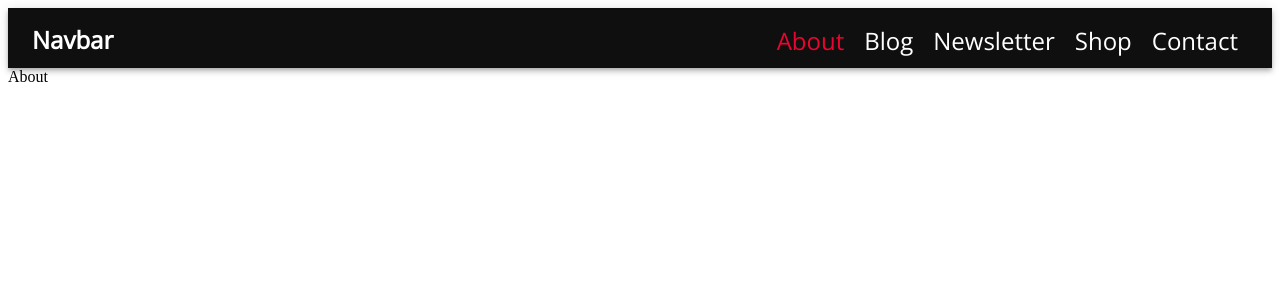
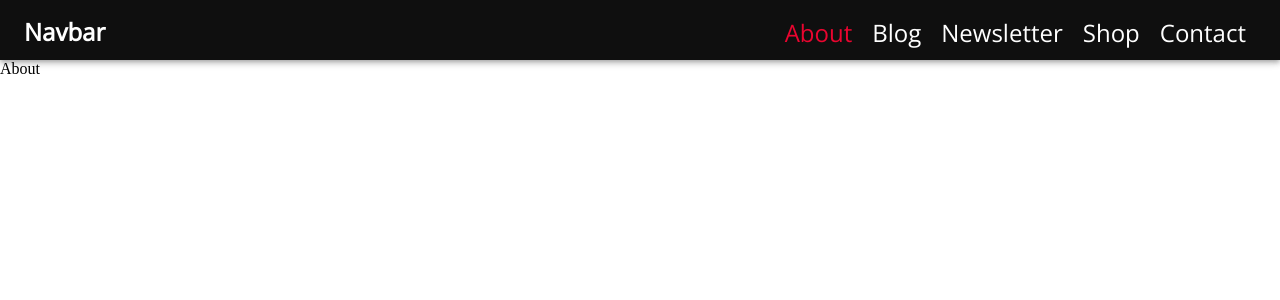
Before and after one commit to fs1g17/fs1g17.github.io, a React (Create React App) app: page / in a window 1280 px wide. Shown: the top 300 px of the page. Built offline with nearby package versions, Linux system fonts and the light colour scheme.

Commit message:
Update main.css

```diff
--- a/src/main.css
+++ b/src/main.css
@@ -1 +1,7 @@
 @import url("https://fonts.googleapis.com/css2?family=Open+Sans&display=swap");
+
+* {
+  margin: 0;
+  padding: 0;
+  outline: none;
+}
```
